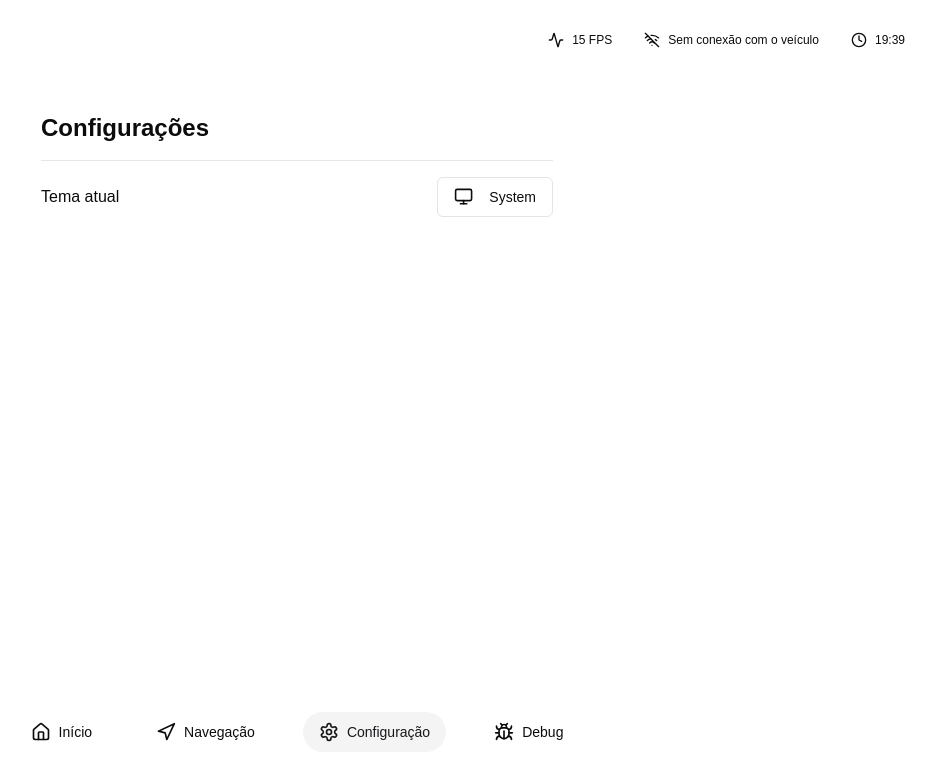
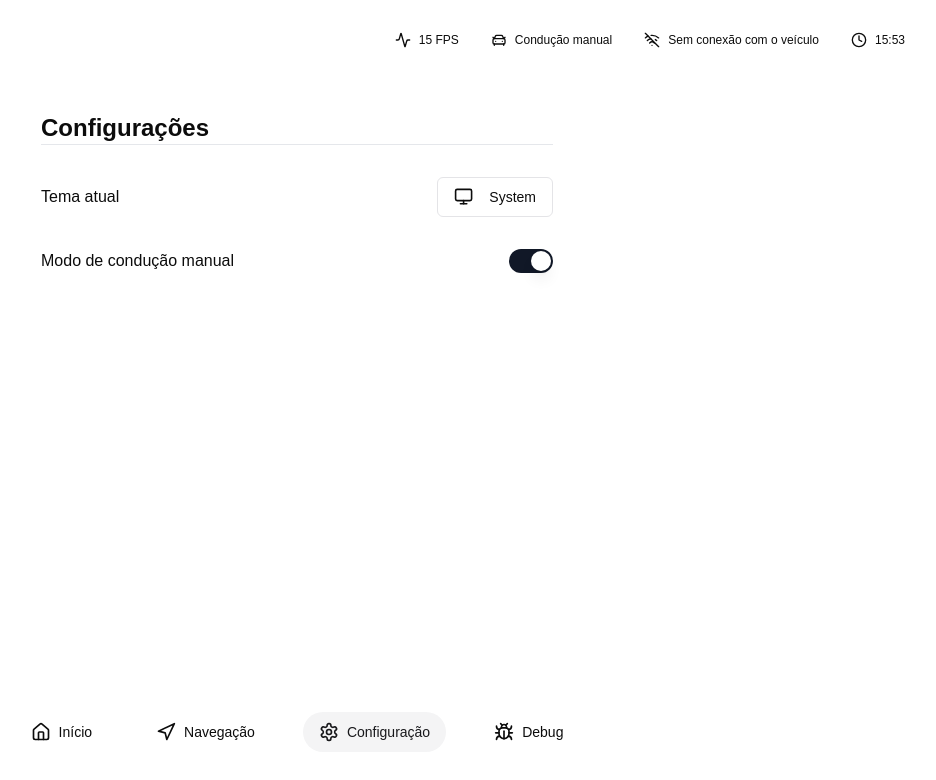
Before and after one commit to rafaelomodei/carro-autonomo, a Next.js app in the folder frontend/: page /settings in a window 1280 px wide. Shown: the top 780 px of the page, without its empty margins (343-1279 px from the left). Built offline with nearby package versions, Linux system fonts and the light colour scheme; no server answers.

Commit message:
feat: added conection the car

```diff
--- a/frontend/package.json
+++ b/frontend/package.json
@@ -13,6 +13,7 @@
     "@radix-ui/react-label": "^2.1.0",
     "@radix-ui/react-separator": "^1.1.0",
     "@radix-ui/react-slot": "^1.1.0",
+    "@radix-ui/react-switch": "^1.1.2",
     "@radix-ui/react-toggle": "^1.1.0",
     "autoprefixer": "^10.4.20",
     "class-variance-authority": "^0.7.0",
@@ -39,5 +40,6 @@
     "postcss": "^8.4.47",
     "tailwindcss": "^3.4.13",
     "typescript": "^5"
-  }
+  },
+  "packageManager": "pnpm@9.15.2+sha512.93e57b0126f0df74ce6bff29680394c0ba54ec47246b9cf321f0121d8d9bb03f750a705f24edc3c1180853afd7c2c3b94196d0a3d53d3e069d9e2793ef11f321"
 }
--- a/frontend/src/app/(pages)/(NavigationHub)/debug/page.tsx
+++ b/frontend/src/app/(pages)/(NavigationHub)/debug/page.tsx
@@ -1,5 +1,6 @@
 'use client';
 
+import { useCar } from '@/hooks/useCar';
 import React, { useRef } from 'react';
 
 const Debug = () => {
--- a/frontend/src/app/(pages)/(NavigationHub)/layout.tsx
+++ b/frontend/src/app/(pages)/(NavigationHub)/layout.tsx
@@ -1,6 +1,6 @@
 'use client';
 
-import StatusBar from '@/components/molecules/StatusBar/idnex';
+import StatusBar from '@/components/molecules/StatusBar';
 import BottomBar from '@/components/organism/BottomBar';
 import { usePathname } from 'next/navigation';
 
--- a/frontend/src/app/(pages)/(NavigationHub)/settings/page.tsx
+++ b/frontend/src/app/(pages)/(NavigationHub)/settings/page.tsx
@@ -1,15 +1,39 @@
+'use client';
+
 import { ModeToggle } from '@/components/atomics/ModeToggle';
 import { Label } from '@/components/ui/label';
 import { Separator } from '@/components/ui/separator';
+import { Switch } from '@/components/ui/switch';
+import { useVehicleConfig, DriveMode } from '@/providers/VehicleConfigProvider';
 
 const Settings = () => {
+  const { config, setConfig } = useVehicleConfig();
+
+  const handleDriveModeChange = (value: boolean) => {
+    setConfig({
+      ...config,
+      driveMode: value ? DriveMode.MANUAL : DriveMode.AUTONOMOUS,
+    });
+  };
+
   return (
-    <div className='flex flex-col max-w-lg w-full  min-h-full gap-4  pt-16'>
-      <h1 className='text-2xl font-bold'>Configurações</h1>
-      <Separator />
+    <div className='flex flex-col max-w-lg w-full min-h-full gap-8 pt-16'>
+      <div>
+        <h1 className='text-2xl font-bold'>Configurações</h1>
+        <Separator />
+      </div>
       <div className='flex items-center justify-between'>
-        <Label className='text-md'>Tema atual</Label>{' '}
+        <Label className='text-md'>Tema atual</Label>
         <ModeToggle showSelectedTheme={true} />
+      </div>
+
+      <div className='flex items-center justify-between'>
+        <Label className='text-md'>Modo de condução manual</Label>
+        <Switch
+          id='drivingMode'
+          checked={config.driveMode.id === DriveMode.MANUAL.id}
+          onCheckedChange={handleDriveModeChange}
+        />
       </div>
     </div>
   );
--- a/frontend/src/app/layout.tsx
+++ b/frontend/src/app/layout.tsx
@@ -3,6 +3,7 @@ import type { Metadata } from 'next';
 import NextAuthSessionProvider from '@/providers/nextAuthSessionProvider';
 import { ThemeProvider } from '@/providers/themeProvider';
 import { DestinationProvider } from '@/providers/DestinationProvider';
+import { VehicleConfigProvider } from '@/providers/VehicleConfigProvider';
 
 export const metadata: Metadata = {
   title: 'Carro autônomo',
@@ -24,7 +25,9 @@ export default function RootLayout({
           disableTransitionOnChange
         >
           <NextAuthSessionProvider>
-            <DestinationProvider>{children}</DestinationProvider>
+            <DestinationProvider>
+              <VehicleConfigProvider>{children}</VehicleConfigProvider>
+            </DestinationProvider>
           </NextAuthSessionProvider>
         </ThemeProvider>
       </body>
--- a/frontend/src/components/molecules/StatusBar/idnex.tsx
+++ b/frontend/src/components/molecules/StatusBar/index.tsx
@@ -1,9 +1,15 @@
+import { useCar } from '@/hooks/useCar';
+import { useCurrentTime } from '@/hooks/useCurrentTime';
+import { useVehicleConfig } from '@/providers/VehicleConfigProvider';
 import { Wifi, WifiOff, Activity, Clock } from 'lucide-react';
 
 const StatusBar = () => {
+  const { isConnected } = useCar('ws://localhost:8080');
+  const currentTime = useCurrentTime();
+  const vehicleConfig = useVehicleConfig();
 
   const handleConnect = () => {
-    if (false)
+    if (isConnected)
       return (
         <div className='flex items-center space-x-2 text-xs'>
           <Wifi className='w-4 h-4' />
@@ -26,11 +32,16 @@ const StatusBar = () => {
         <span>15 FPS</span>
       </div>
 
+      <div className='flex items-center space-x-2 text-xs'>
+        {vehicleConfig.config.driveMode.icon}
+        <span>{vehicleConfig.config.driveMode.label}</span>
+      </div>
+
       {handleConnect()}
 
       <div className='flex items-center space-x-2 text-xs'>
         <Clock className='w-4 h-4' />
-        <span>19:39</span>
+        <span>{currentTime}</span>
       </div>
     </div>
   );
--- /dev/null
+++ b/frontend/src/components/ui/switch.tsx
@@ -0,0 +1,29 @@
+"use client"
+
+import * as React from "react"
+import * as SwitchPrimitives from "@radix-ui/react-switch"
+
+import { cn } from "@/lib/utils"
+
+const Switch = React.forwardRef<
+  React.ElementRef<typeof SwitchPrimitives.Root>,
+  React.ComponentPropsWithoutRef<typeof SwitchPrimitives.Root>
+>(({ className, ...props }, ref) => (
+  <SwitchPrimitives.Root
+    className={cn(
+      "peer inline-flex h-6 w-11 shrink-0 cursor-pointer items-center rounded-full border-2 border-transparent transition-colors focus-visible:outline-none focus-visible:ring-2 focus-visible:ring-gray-950 focus-visible:ring-offset-2 focus-visible:ring-offset-white disabled:cursor-not-allowed disabled:opacity-50 data-[state=checked]:bg-gray-900 data-[state=unchecked]:bg-gray-200 dark:focus-visible:ring-gray-300 dark:focus-visible:ring-offset-gray-950 dark:data-[state=checked]:bg-gray-50 dark:data-[state=unchecked]:bg-gray-800",
+      className
+    )}
+    {...props}
+    ref={ref}
+  >
+    <SwitchPrimitives.Thumb
+      className={cn(
+        "pointer-events-none block h-5 w-5 rounded-full bg-white shadow-lg ring-0 transition-transform data-[state=checked]:translate-x-5 data-[state=unchecked]:translate-x-0 dark:bg-gray-950"
+      )}
+    />
+  </SwitchPrimitives.Root>
+))
+Switch.displayName = SwitchPrimitives.Root.displayName
+
+export { Switch }
--- /dev/null
+++ b/frontend/src/hooks/useCar.ts
@@ -0,0 +1,76 @@
+import { useEffect, useRef, useState } from 'react';
+
+type CommandPayload = {
+  type: string;
+  payload: Array<Record<string, any>>;
+};
+
+type Direction = 'forward' | 'backward' | 'left' | 'right';
+
+export const useCar = (url: string) => {
+  const socket = useRef<WebSocket | null>(null);
+  const [isConnected, setIsConnected] = useState(false);
+  const [messages, setMessages] = useState<string[]>([]);
+
+  useEffect(() => {
+    socket.current = new WebSocket(url);
+
+    socket.current.onopen = () => {
+      setIsConnected(true);
+      console.log('Conexão WebSocket estabelecida.');
+    };
+
+    socket.current.onclose = () => {
+      setIsConnected(false);
+      console.log('Conexão WebSocket encerrada.');
+    };
+
+    socket.current.onmessage = (event) => {
+      console.log('Mensagem recebida:', event.data);
+      setMessages((prev) => [...prev, event.data]);
+    };
+
+    socket.current.onerror = (error) => {
+      console.error('Erro no WebSocket:', error);
+    };
+
+    return () => {
+      socket.current?.close();
+    };
+  }, [url]);
+
+  const sendMessage = (payload: CommandPayload) => {
+    if (socket.current?.readyState === WebSocket.OPEN) {
+      socket.current.send(JSON.stringify(payload));
+    } else {
+      console.error('WebSocket não está conectado.');
+    }
+  };
+
+  // Mapeia teclas para comandos e ajusta o formato do payload
+  const handleKeyDown = (event: KeyboardEvent) => {
+    const keyMap: Record<string, CommandPayload> = {
+      w: { type: 'commands', payload: [{ action: 'accelerate', speed: 1.0 }] },
+      s: { type: 'commands', payload: [{ action: 'accelerate', speed: -1.0 }] },
+      a: { type: 'commands', payload: [{ action: 'turn', direction: 'left' }] },
+      d: {
+        type: 'commands',
+        payload: [{ action: 'turn', direction: 'right' }],
+      },
+    };
+
+    const command = keyMap[event.key.toLowerCase()];
+    if (command) {
+      sendMessage(command);
+    }
+  };
+
+  useEffect(() => {
+    window.addEventListener('keydown', handleKeyDown);
+    return () => {
+      window.removeEventListener('keydown', handleKeyDown);
+    };
+  }, []);
+
+  return { isConnected, messages, sendMessage };
+};
--- /dev/null
+++ b/frontend/src/hooks/useCurrentTime.ts
@@ -0,0 +1,18 @@
+import { getCurrentFormattedTime } from '@/lib/time';
+import { useState, useEffect } from 'react';
+
+export const useCurrentTime = () => {
+  const [currentTime, setCurrentTime] = useState<string>(
+    getCurrentFormattedTime()
+  );
+
+  useEffect(() => {
+    const interval = setInterval(() => {
+      setCurrentTime(getCurrentFormattedTime());
+    }, 1000);
+
+    return () => clearInterval(interval);
+  }, []);
+
+  return currentTime;
+};
--- /dev/null
+++ b/frontend/src/lib/time.ts
@@ -0,0 +1,7 @@
+export const getCurrentFormattedTime = (): string => {
+  const now = new Date();
+  return now.toLocaleTimeString('pt-BR', {
+    hour: '2-digit',
+    minute: '2-digit',
+  });
+};
--- /dev/null
+++ b/frontend/src/providers/VehicleConfigProvider/index.tsx
@@ -0,0 +1,63 @@
+'use client';
+
+import { LucideProps, CarFront, Sparkles, Icon } from 'lucide-react';
+import {
+  createContext,
+  useContext,
+  useState,
+  ReactNode,
+  Dispatch,
+  SetStateAction,
+} from 'react';
+
+interface IDriveMode {
+  id: string;
+  label: string;
+  icon: JSX.Element;
+}
+
+export const DriveMode: Record<'MANUAL' | 'AUTONOMOUS', IDriveMode> = {
+  MANUAL: {
+    id: 'MANUAL',
+    label: 'Condução manual',
+    icon: <CarFront className='w-4 h-4' />,
+  },
+  AUTONOMOUS: {
+    id: 'AUTONOMOUS',
+    label: 'Condução autônoma',
+    icon: <Sparkles className='w-4 h-4' />,
+  },
+};
+
+export interface VehicleConfig {
+  speedLimit: number;
+  driveMode: IDriveMode;
+}
+
+interface VehicleConfigContextProps {
+  config: VehicleConfig;
+  setConfig: Dispatch<SetStateAction<VehicleConfig>>;
+}
+
+const VehicleConfigContext = createContext<VehicleConfigContextProps>(
+  {} as VehicleConfigContextProps
+);
+
+export const useVehicleConfig = () => useContext(VehicleConfigContext);
+
+export const VehicleConfigProvider = ({
+  children,
+}: {
+  children: ReactNode;
+}) => {
+  const [config, setConfig] = useState<VehicleConfig>({
+    speedLimit: 50,
+    driveMode: DriveMode.MANUAL,
+  });
+
+  return (
+    <VehicleConfigContext.Provider value={{ config, setConfig }}>
+      {children}
+    </VehicleConfigContext.Provider>
+  );
+};
```
Also changed, not shown: 21 other files (tests, documents, lock files or other folders).
